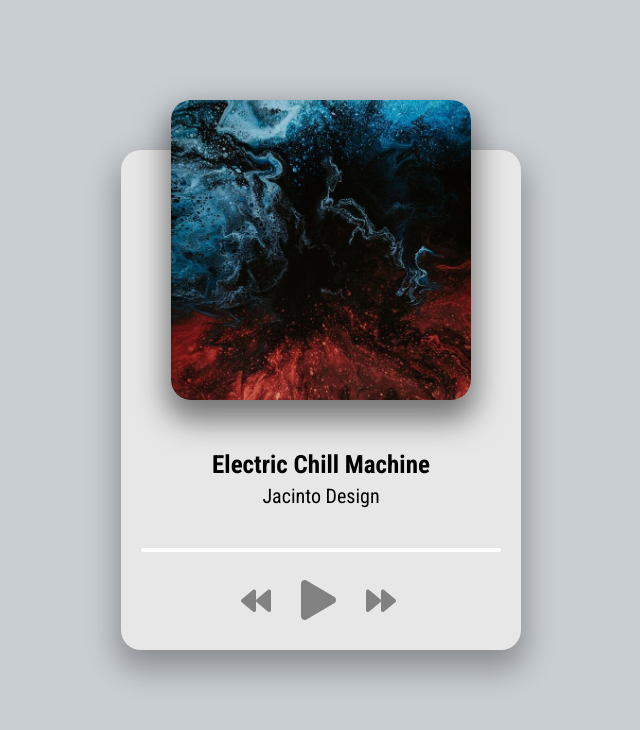
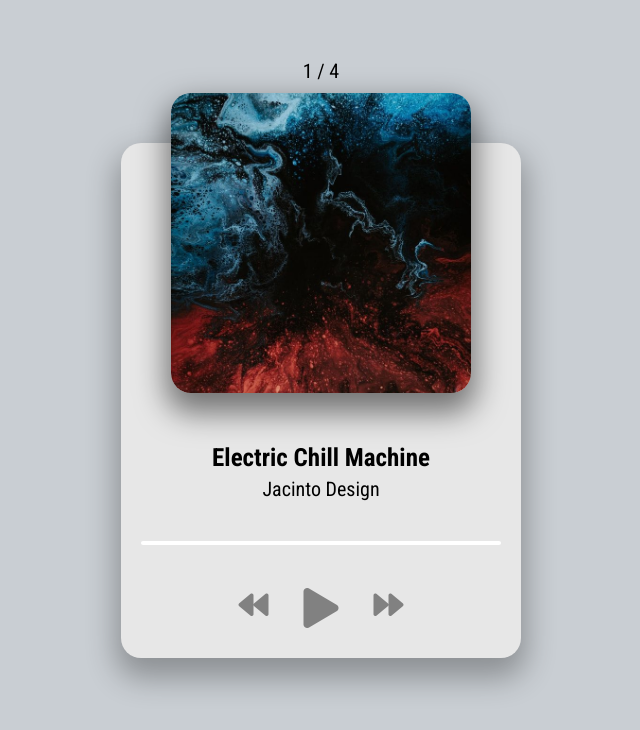
Before and after one commit to git-dmitriy/js-sketches, a plain HTML site: page music-player/index.html in a window 1280 px wide. Shown: the whole page, without its empty margins (319-959 px from the left). Drawn offline with Linux system fonts and the light colour scheme.

Commit message:
Fix styling

```diff
--- a/music-player/style.css
+++ b/music-player/style.css
@@ -18,6 +18,10 @@
   background-color: #e7e7e7;
   border-radius: 20px;
   box-shadow: 0 15px 30px 5px rgba(0, 0, 0, 0.3);
+  position: relative;
+  padding-bottom: 15px;
+}
+
 .tracks {
   display: flex;
   justify-content: center;
@@ -83,15 +87,16 @@
 
 .player-controls {
   position: relative;
-  top: -15px;
-  left: 120px;
   width: 200px;
+  display: flex;
+  justify-content: space-around;
+  align-items: center;
+  margin: 0 auto;
 }
 
 .fas {
   font-size: 30px;
   color: rgb(129, 129, 129);
-  margin-right: 30px;
   cursor: pointer;
   user-select: none;
   transition: 0.25s filter;
```
